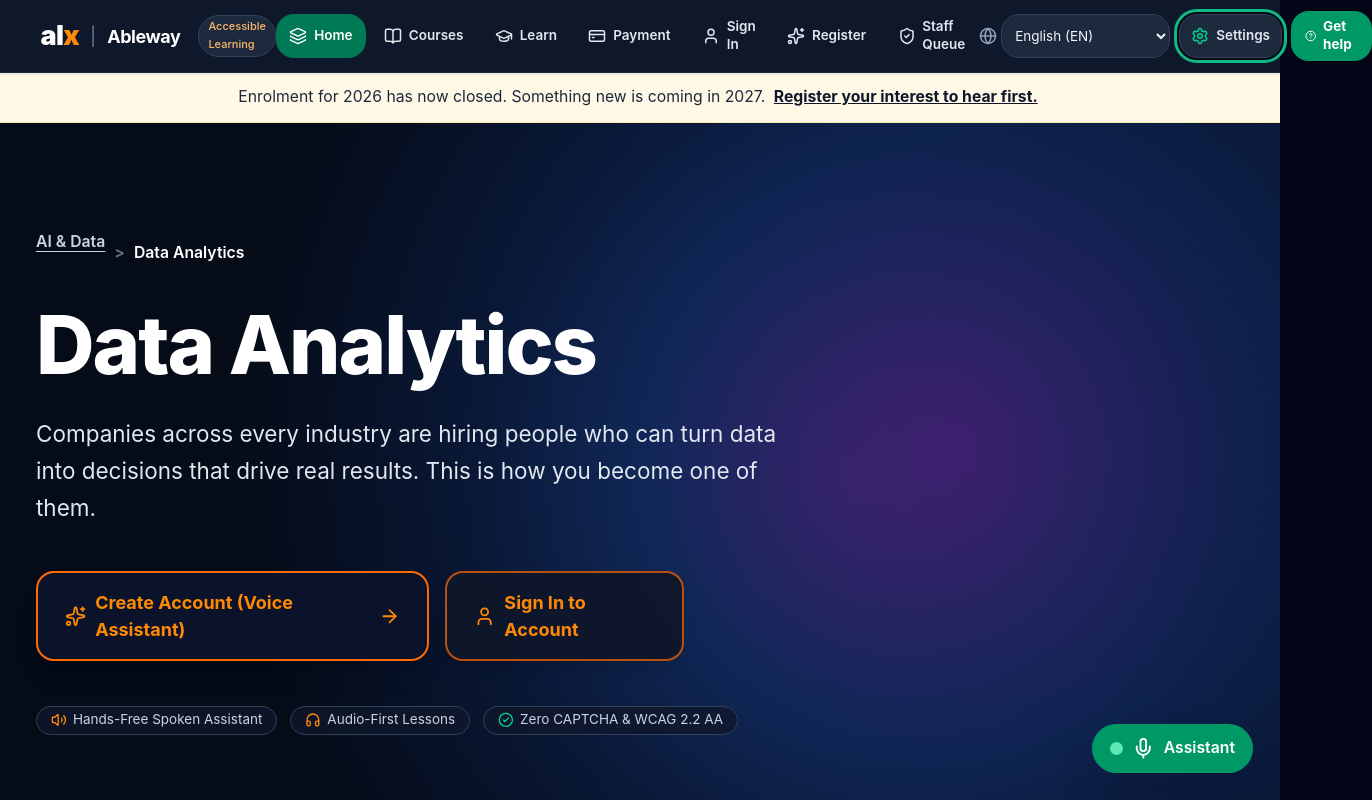
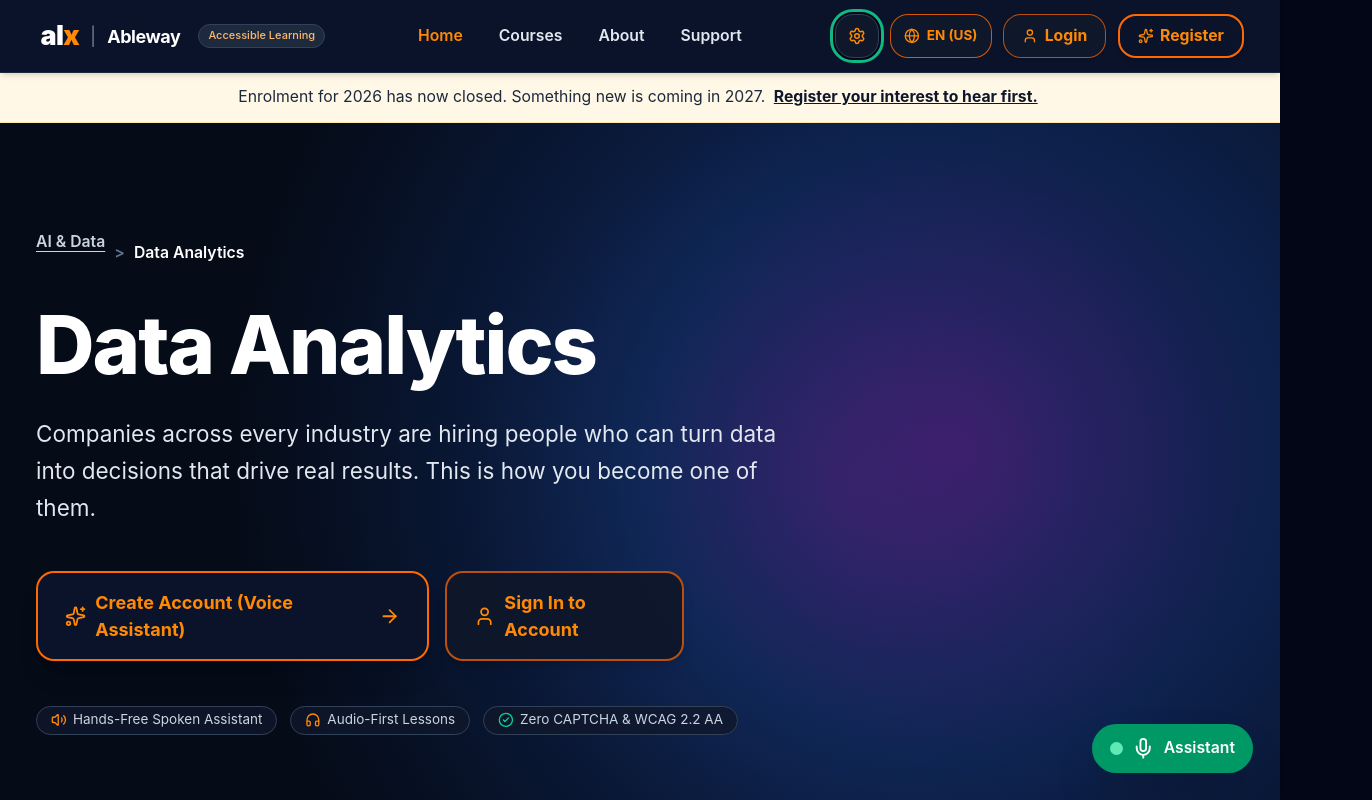
Before and after one commit to tsionbirhanu/ableway, a Next.js app in the folder web/: page / in a window 1280 px wide. Shown: the top 800 px of the page, 1372 px wide, since content can reach past the window. Built offline with nearby package versions, Linux system fonts and the light colour scheme.

Commit message:
feat(navigation): adopt register branch navigation bar and route auth to ALX login/register

```diff
--- a/web/app/(auth)/sign-in/page.tsx
+++ b/web/app/(auth)/sign-in/page.tsx
@@ -1,17 +1,5 @@
-import type { Metadata } from "next";
-import { signInAction } from "../actions";
-import { PasswordForm } from "../password-form";
-
-export const metadata: Metadata = { title: "Sign in - Ableway" };
+import { redirect } from 'next/navigation';
 
 export default function SignInPage() {
-  return (
-    <div className="page">
-      <h1>Sign in</h1>
-      <p>Enter your email and password.</p>
-      <PasswordForm mode="sign-in" action={signInAction} />
-      {/* TODO: self-service reset needs an email provider. Link to the help page once it exists. */}
-      <p>Forgot your password? A helper can reset it for you.</p>
-    </div>
-  );
+  redirect('/login');
 }
--- a/web/app/(auth)/sign-up/page.tsx
+++ b/web/app/(auth)/sign-up/page.tsx
@@ -1,15 +1,5 @@
-import type { Metadata } from "next";
-import { signUpAction } from "../actions";
-import { PasswordForm } from "../password-form";
-
-export const metadata: Metadata = { title: "Create an account - Ableway" };
+import { redirect } from 'next/navigation';
 
 export default function SignUpPage() {
-  return (
-    <div className="page">
-      <h1>Create an account</h1>
-      <p>It takes about one minute. You need an email address.</p>
-      <PasswordForm mode="sign-up" action={signUpAction} />
-    </div>
-  );
+  redirect('/register');
 }
--- a/web/components/navigation/accessible-header.tsx
+++ b/web/components/navigation/accessible-header.tsx
@@ -3,30 +3,32 @@
 import React, { useState, useRef } from 'react';
 import Link from 'next/link';
 import { usePathname } from 'next/navigation';
-import { Sparkles, BookOpen, GraduationCap, CreditCard, User, HelpCircle, Layers, ShieldCheck, Settings, Globe } from 'lucide-react';
+import { User, Sparkles, Globe, Settings } from 'lucide-react';
 import { useA11y } from '@/lib/a11y/a11y-context';
+import { getTranslation } from '@/lib/i18n/translations';
 import { QuickSettingsDialog } from '@/components/a11y/quick-settings-dialog';
 
 export function AccessibleHeader() {
   const pathname = usePathname();
-  const { language, setLanguage, announce } = useA11y();
+  const { language, toggleLanguage } = useA11y();
   const [isQuickSettingsOpen, setIsQuickSettingsOpen] = useState(false);
   const settingsTriggerRef = useRef<HTMLButtonElement | null>(null);
 
-  const navLinks = [
-    { href: '/', label: 'Home', icon: Layers },
-    { href: '/courses', label: 'Courses', icon: BookOpen },
-    { href: '/learn', label: 'Learn', icon: GraduationCap },
-    { href: '/payment', label: 'Payment', icon: CreditCard },
-    { href: '/login', label: 'Sign In', icon: User },
-    { href: '/register', label: 'Register', icon: Sparkles },
-    { href: '/staff/help-queue', label: 'Staff Queue', icon: ShieldCheck },
-  ];
+  const t = getTranslation(language);
+  const isAmharic = language === 'am-ET' || language === 'am';
+
+  const isHomeActive = pathname === '/';
+  const isCoursesActive = pathname === '/courses';
+  const isLoginActive = pathname === '/login';
+  const isRegisterActive = pathname === '/register';
 
   return (
-    <header className="sticky top-0 z-40 bg-slate-900 border-b border-slate-800 text-slate-100 shadow-sm" role="banner">
-      <div className="max-w-7xl mx-auto px-4 sm:px-6 lg:px-8 flex items-center justify-between h-16">
-        {/* 1. Logo */}
+    <header
+      className="sticky top-0 z-40 bg-[#0B132B] text-white border-b border-slate-800 shadow-md"
+      role="banner"
+    >
+      <div className="max-w-7xl mx-auto px-4 sm:px-6 lg:px-8 h-16 flex items-center justify-between">
+        {/* Brand: alx | Ableway */}
         <div className="flex items-center gap-3">
           <Link
             href="/"
@@ -39,75 +41,99 @@ export function AccessibleHeader() {
             <span className="font-bold text-white tracking-tight text-base">Ableway</span>
           </Link>
           <span className="hidden sm:inline-block text-[11px] bg-slate-800 text-orange-300 border border-slate-700 px-2 py-0.5 rounded-full font-medium">
-            Accessible Learning
+            {t.nav?.accessibleLearning || 'Accessible Learning'}
           </span>
         </div>
 
-        {/* 2. Main Navigation */}
-        <nav aria-label="Main Navigation" className="hidden lg:flex items-center space-x-1">
-          {navLinks.map((link) => {
-            const isActive = pathname === link.href;
-            const Icon = link.icon;
-            return (
-              <Link
-                key={link.href}
-                href={link.href}
-                className={`flex items-center gap-1.5 px-3 py-2 rounded-lg text-xs font-semibold min-h-[44px] transition-colors focus:outline-none focus:ring-2 focus:ring-emerald-400 ${
-                  isActive
-                    ? 'bg-emerald-700 text-white'
-                    : 'text-slate-200 hover:text-white hover:bg-slate-800'
-                }`}
-                aria-current={isActive ? 'page' : undefined}
-              >
-                <Icon className="w-4 h-4 shrink-0" aria-hidden="true" />
-                <span>{link.label}</span>
-              </Link>
-            );
-          })}
+        {/* Necessary Links Only: Home, Courses, About, Support */}
+        <nav aria-label="Main Navigation" className="hidden md:flex items-center space-x-6 text-sm font-semibold">
+          <Link
+            href="/"
+            className={`${
+              isHomeActive ? 'text-orange-400' : 'text-slate-200 hover:text-white'
+            } transition-colors min-h-[44px] flex items-center focus:outline-none focus:ring-2 focus:ring-orange-400 rounded px-1`}
+            aria-current={isHomeActive ? 'page' : undefined}
+          >
+            {t.nav?.home || 'Home'}
+          </Link>
+          <Link
+            href="/courses"
+            className={`${
+              isCoursesActive ? 'text-orange-400' : 'text-slate-200 hover:text-white'
+            } transition-colors min-h-[44px] flex items-center focus:outline-none focus:ring-2 focus:ring-orange-400 rounded px-1`}
+            aria-current={isCoursesActive ? 'page' : undefined}
+          >
+            {t.nav?.courses || 'Courses'}
+          </Link>
+          <Link
+            href="/#about"
+            className="text-slate-200 hover:text-white transition-colors min-h-[44px] flex items-center focus:outline-none focus:ring-2 focus:ring-orange-400 rounded px-1"
+          >
+            {t.nav?.about || 'About'}
+          </Link>
+          <Link
+            href="/payment#human-help"
+            className="text-slate-200 hover:text-white transition-colors min-h-[44px] flex items-center focus:outline-none focus:ring-2 focus:ring-orange-400 rounded px-1"
+          >
+            {t.nav?.support || 'Support'}
+          </Link>
         </nav>
 
-        {/* Controls: Language Switcher, Settings, and "Get Help" Link */}
-        <div className="flex items-center gap-2">
-          {/* 3. Language Switcher */}
-          <div className="flex items-center gap-1">
-            <Globe className="w-4 h-4 text-slate-400 hidden sm:inline" aria-hidden="true" />
-            <label htmlFor="header-language-select" className="sr-only">Switch Language</label>
-            <select
-              id="header-language-select"
-              value={language}
-              onChange={(e) => {
-                setLanguage(e.target.value);
-                announce(`Language changed to ${e.target.value}`);
-              }}
-              className="bg-slate-800 border border-slate-700 text-xs text-slate-100 rounded-lg px-2 py-1.5 min-h-[44px] focus:outline-none focus:ring-2 focus:ring-emerald-500"
-            >
-              <option value="en">English (EN)</option>
-              <option value="am">አማርኛ (AM)</option>
-              <option value="om">Afaan Oromoo (OM)</option>
-            </select>
-          </div>
-
-          {/* 4. Settings Trigger */}
+        {/* Action Buttons: Quick Settings + Language Switch + Login + Register */}
+        <div className="flex items-center gap-2 sm:gap-2.5">
+          {/* Quick Settings Dialog Trigger */}
           <button
             ref={settingsTriggerRef}
             type="button"
             onClick={() => setIsQuickSettingsOpen(true)}
-            className="flex items-center gap-1.5 px-2.5 py-1.5 bg-slate-800 hover:bg-slate-700 text-slate-200 hover:text-white rounded-lg text-xs font-semibold min-h-[44px] border border-slate-700 focus:outline-none focus:ring-2 focus:ring-emerald-400"
+            className="p-2 bg-slate-900 hover:bg-slate-800 text-slate-300 hover:text-white rounded-lg text-xs font-semibold min-h-[44px] min-w-[44px] flex items-center justify-center border border-slate-700 focus:outline-none focus:ring-2 focus:ring-orange-400 cursor-pointer"
             aria-label="Open Quick Accessibility Settings Dialog (Alt+Shift+S)"
             aria-haspopup="dialog"
           >
-            <Settings className="w-4 h-4 text-emerald-400" aria-hidden="true" />
-            <span className="hidden sm:inline">Settings</span>
+            <Settings className="w-4 h-4 text-orange-400" aria-hidden="true" />
           </button>
 
-          {/* 5. "Get Help" Link (Rule 3: Same place on every page) */}
+          {/* Language Switch Button */}
+          <button
+            type="button"
+            onClick={toggleLanguage}
+            id="top-nav-lang-toggle"
+            aria-label={`${isAmharic ? 'አማ (AM)' : 'EN (US)'}: Switch language / ቋንቋ ቀይር`}
+            title={isAmharic ? 'Switch to English' : 'ወደ አማርኛ ቀይር'}
+            className="px-2.5 sm:px-3 py-1.5 sm:py-2 rounded-lg font-bold text-xs border border-orange-500/80 bg-slate-900 hover:bg-slate-800 text-orange-400 hover:text-orange-300 flex items-center gap-1.5 min-h-[44px] focus:outline-none focus:ring-2 focus:ring-orange-400 transition-colors cursor-pointer"
+          >
+            <Globe className="w-3.5 h-3.5 text-orange-400" aria-hidden="true" />
+            <span>{isAmharic ? 'አማ (AM)' : 'EN (US)'}</span>
+          </button>
+
+          {/* Login Button */}
           <Link
-            href="/help"
-            className="flex items-center gap-1.5 px-3 py-1.5 bg-emerald-600 hover:bg-emerald-500 text-white rounded-lg text-xs font-bold min-h-[44px] shadow-sm focus:outline-none focus:ring-2 focus:ring-emerald-400"
-            title="Get Help & Keyboard Shortcuts"
+            href="/login"
+            id="top-nav-login"
+            className={`px-3 sm:px-4 py-2 rounded-lg font-bold text-xs sm:text-sm border transition-all min-h-[44px] focus:outline-none focus:ring-2 focus:ring-orange-400 flex items-center gap-1.5 ${
+              isLoginActive
+                ? 'bg-[#0B132B] text-orange-400 border-2 border-orange-500 shadow-md ring-1 ring-orange-400/40'
+                : 'bg-slate-900 hover:bg-slate-800 text-orange-400 hover:text-orange-300 border border-orange-500/70 shadow-sm'
+            }`}
+            aria-current={isLoginActive ? 'page' : undefined}
           >
-            <HelpCircle className="w-4 h-4" aria-hidden="true" />
-            <span>Get help</span>
+            <User className="w-3.5 h-3.5 text-orange-400" aria-hidden="true" />
+            <span>{t.nav?.login || 'Login'}</span>
+          </Link>
+
+          {/* Register Button */}
+          <Link
+            href="/register"
+            id="top-nav-register"
+            className={`px-3 sm:px-4 py-2 rounded-lg font-bold text-xs sm:text-sm border transition-all min-h-[44px] focus:outline-none focus:ring-2 focus:ring-orange-400 flex items-center gap-1.5 ${
+              isRegisterActive
+                ? 'bg-[#0B132B] text-orange-400 border-2 border-orange-500 shadow-md ring-1 ring-orange-400/40'
+                : 'bg-[#0B132B] hover:bg-[#131E3D] text-orange-400 hover:text-orange-300 border-2 border-orange-500 shadow-md'
+            }`}
+            aria-current={isRegisterActive ? 'page' : undefined}
+          >
+            <Sparkles className="w-3.5 h-3.5 text-orange-400" aria-hidden="true" />
+            <span>{t.nav?.register || 'Register'}</span>
           </Link>
         </div>
       </div>
```
